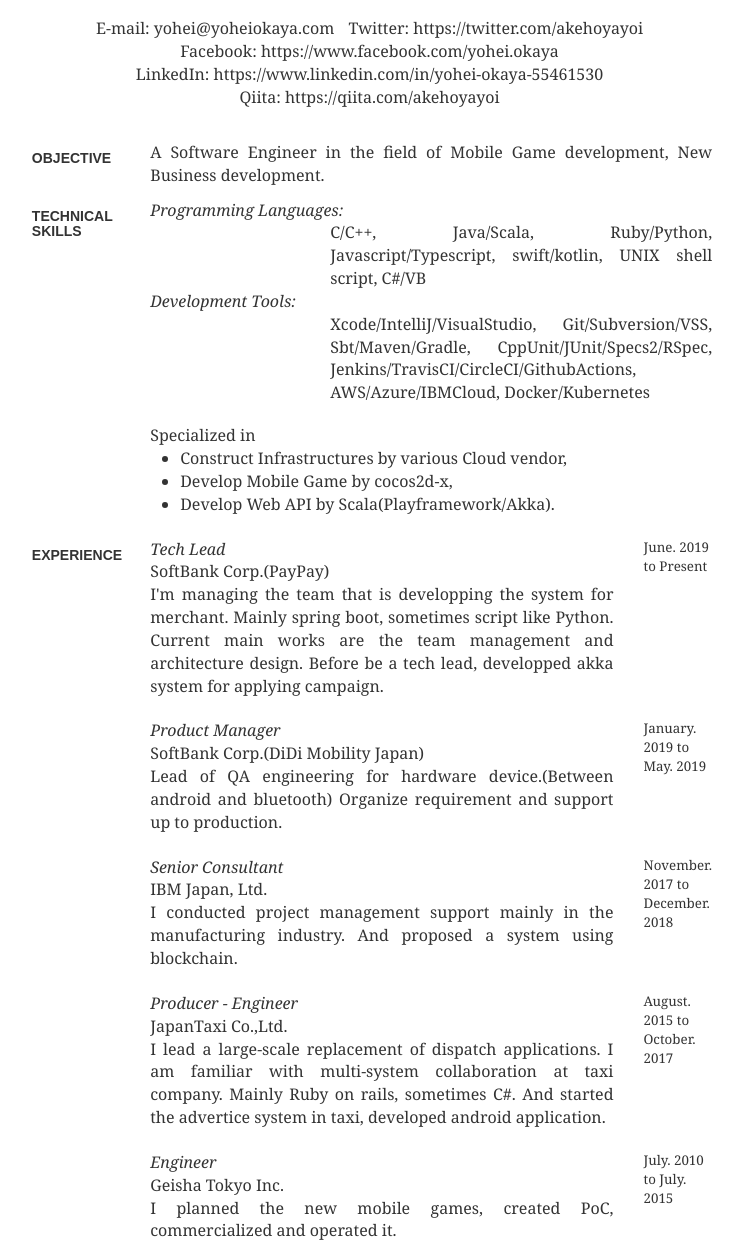
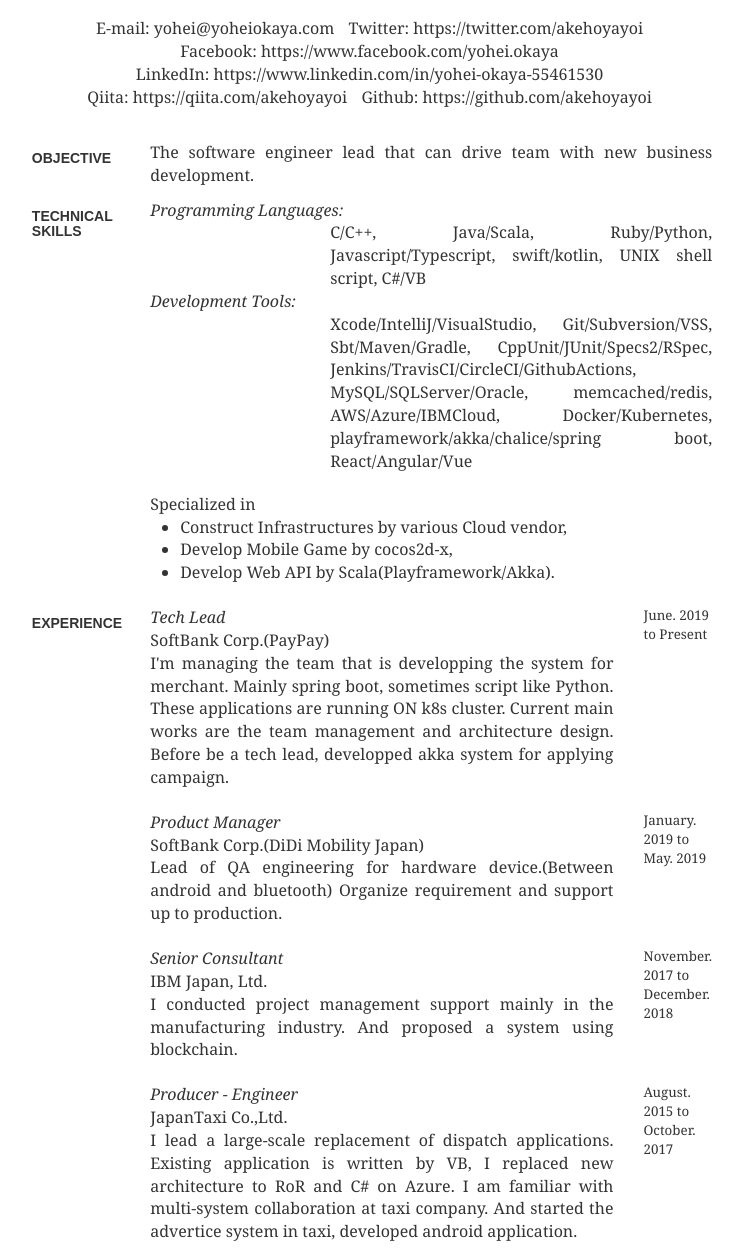
Before and after one commit to akehoyayoi/akehoyayoi.github.io, a plain HTML site: page index.html in a window 1280 px wide. Shown: the part 172-1420 px from the top of the page, without its empty margins (268-1011 px from the left). Drawn offline with Linux system fonts and the light colour scheme.

Commit message:
Add some experience

```diff
--- a/index.html
+++ b/index.html
@@ -81,6 +81,7 @@
               <li>Facebook: https://www.facebook.com/yohei.okaya</li>
               <li>LinkedIn: https://www.linkedin.com/in/yohei-okaya-55461530</li>
               <li>Qiita: https://qiita.com/akehoyayoi</li>
+              <li>Github: https://github.com/akehoyayoi</li>
             </ul>
           </address>
         </div>
@@ -91,7 +92,7 @@
           <h5>OBJECTIVE</h5>
         </div>
         <div class="col-xs-10">
-          A Software Engineer in the field of Mobile Game development, New Business development.
+          The software engineer lead that can drive team with new business development.
         </div>
       </div>
 
@@ -104,7 +105,7 @@
             <dt>Programming Languages:</dt><br/>
             <dd>C/C++, Java/Scala, Ruby/Python, Javascript/Typescript, swift/kotlin, UNIX shell script, C#/VB</dd>
             <dt>Development Tools:</dt><br/>
-            <dd>Xcode/IntelliJ/VisualStudio, Git/Subversion/VSS, Sbt/Maven/Gradle, CppUnit/JUnit/Specs2/RSpec, Jenkins/TravisCI/CircleCI/GithubActions, AWS/Azure/IBMCloud, Docker/Kubernetes</dd>
+            <dd>Xcode/IntelliJ/VisualStudio, Git/Subversion/VSS, Sbt/Maven/Gradle, CppUnit/JUnit/Specs2/RSpec, Jenkins/TravisCI/CircleCI/GithubActions, MySQL/SQLServer/Oracle, memcached/redis, AWS/Azure/IBMCloud, Docker/Kubernetes, playframework/akka/chalice/spring boot, React/Angular/Vue</dd>
           </dl>
           Specialized in
           <ul>
@@ -127,6 +128,7 @@
               <p>
                 I'm managing the team that is developping the system for merchant.
                 Mainly spring boot, sometimes script like Python.
+                These applications are running ON k8s cluster.
                 Current main works are the team management and architecture design.
                 Before be a tech lead, developped akka system for applying campaign.
               </p>
@@ -170,8 +172,8 @@
               JapanTaxi Co.,Ltd.
               <p>
                 I lead a large-scale replacement of dispatch applications.
+                Existing application is written by VB, I replaced new architecture to RoR and C# on Azure.
                 I am familiar with multi-system collaboration at taxi company.
-                Mainly Ruby on rails, sometimes C#.
                 And started the advertice system in taxi, developed android application.
               </p>
             </div>
@@ -182,9 +184,10 @@
           <div class="row">
             <div class="col-xs-10">
               <i>Engineer</i><br>
-              Geisha Tokyo Inc.
+              Geisha Tokyo Entertainment Inc.
               <p>
-                I planned the new mobile games, created PoC, commercialized and operated it.
+                I joined to a new mobile game project from the beginning, then, lead the project until production rollout as backend lead developer.
+                The application was comprised from Android/iOS application and backend API written in Scala/Playframework running on AWS/EC2.
               </p>
             </div>
             <div class="col-xs-2">
@@ -229,7 +232,7 @@
               Gifu University, Japan
             </div>
             <div class="col-xs-2">
-              <div class="date">Mar. 2005</div>
+              <div class="date">March. 2005</div>
             </div>
           </div>
         </div>
```
